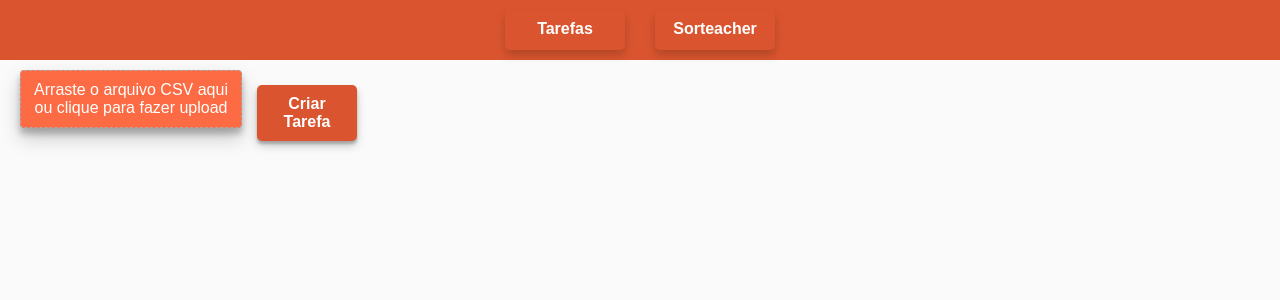
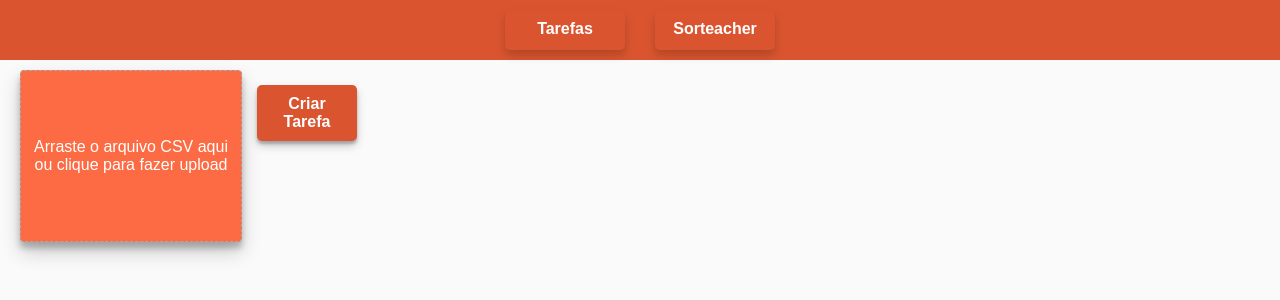
Before and after one commit to LucasCarrias/sorteacher-client, a React (Create React App) app: page / in a window 1280 px wide. Shown: the top 300 px of the page. Built offline with nearby package versions, Linux system fonts and the light colour scheme.

Commit message:
adicao do botao de exclusao no listTasks. Comunicação com a api ok. Restilização do componente Dropzone na Main.

```diff
--- a/src/pages/listTasks/index.js
+++ b/src/pages/listTasks/index.js
@@ -41,6 +41,19 @@ export default class ListTasks extends Component {
     this.loadTasks(pageNumber);
   };
 
+  deleteTask = async(_id) =>{
+    const response = await api.delete(`/tasks/${_id}`);
+    const { page } = this.state;
+
+    if (response.status == 200){
+      alert('Tarefa exlcuída.');
+      this.loadTasks(page);
+    }
+    else{
+      alert('Algo deu errado.');
+    }
+  };
+
 
   render(){
     const { tasks, page, taskInfo } = this.state;
@@ -61,7 +74,7 @@ export default class ListTasks extends Component {
             </ol>
             <div className="task-actions">
               <a href={`/tasks/${task._id}`}>Editar</a>
-              <a href="#">Excluir</a>
+              <button onClick={() => {this.deleteTask(task._id)}}>Excluir</button>
             </div>
           </div>
         ))}
--- a/src/pages/main/index.js
+++ b/src/pages/main/index.js
@@ -10,7 +10,9 @@ export default class Main extends Component {
       return <p>Arraste o arquivo CSV aqui ou clique para fazer upload</p>
     }
     else {
-      return <p>Solte o arquivo aqui!</p>
+      return (
+        <p>Solte o arquivo aqui!</p>
+      );
     }
   }
 
--- a/src/pages/main/styles.css
+++ b/src/pages/main/styles.css
@@ -11,13 +11,18 @@
   cursor: pointer;
   transition: background 0.2s ease;
   box-shadow: 0 10px 20px rgba(0,0,0,0.19), 0 6px 6px rgba(0,0,0,0.23);
+  display: flex;
   text-align: center;
+  align-items: center;
+  vertical-align: middle;
+  justify-content: center;
   padding: 10px;
-  justify-content: center;
   width: 100%;
   max-width: 200px;
+  min-width: 150px;
   height: 100%;
   max-height: 200px;
+  min-height: 150px;
 }
 
 .main-page .actions .drop-container:hover{
```
